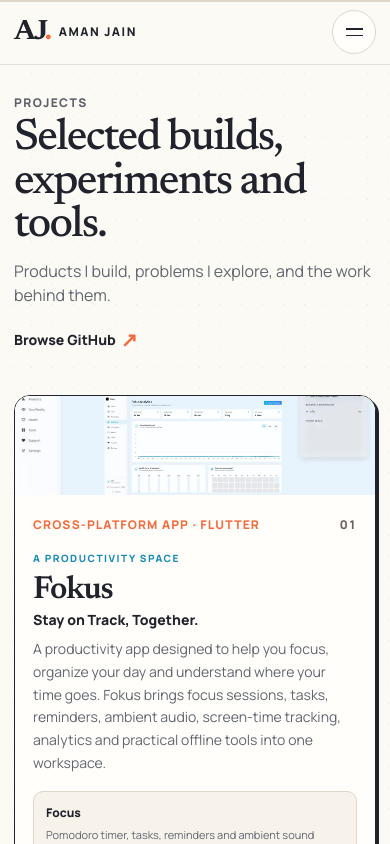
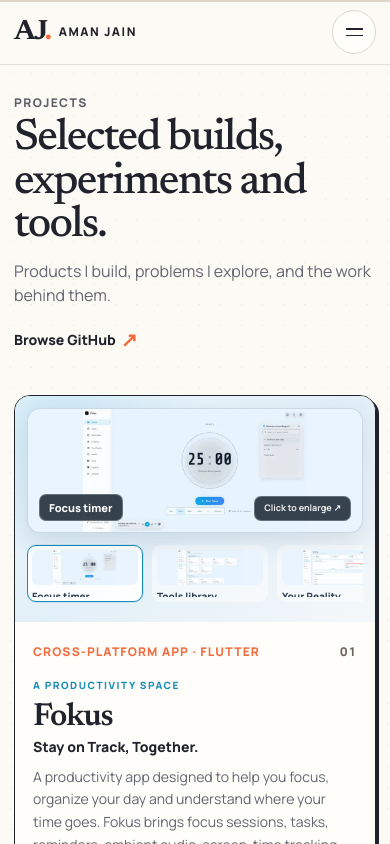
Before and after one commit to aman482006-beep/MY-WEBSITE, a Next.js app: page /projects in a window 390 px wide. Shown: the top 844 px of the page. Built offline with nearby package versions, Linux system fonts and the light colour scheme.

Commit message:
Style Fokus gallery carousel and image viewer

```diff
--- a/src/app/globals.css
+++ b/src/app/globals.css
@@ -1250,7 +1250,7 @@ a[href]:active, button:active { opacity: .82; }
 }
 
 
-/* Fokus project: use the real app screens, not the previous CSS-only placeholder. */
+/* Fokus project gallery: one featured screen, a horizontal thumbnail rail, and an accessible image viewer. */
 .aj-project-card-fokus {
   grid-column: 1 / -1;
   display: grid;
@@ -1258,10 +1258,11 @@ a[href]:active, button:active { opacity: .82; }
   align-items: stretch;
 }
 .aj-fokus-gallery {
-  display: grid;
-  grid-template-columns: repeat(2, minmax(0, 1fr));
-  align-content: center;
-  gap: 12px;
+  display: flex;
+  flex-direction: column;
+  justify-content: center;
+  gap: 13px;
+  min-width: 0;
   min-height: 100%;
   padding: clamp(14px, 2vw, 24px);
   border-bottom: 0;
@@ -1269,38 +1270,160 @@ a[href]:active, button:active { opacity: .82; }
     radial-gradient(circle at 12% 10%, rgba(119, 196, 232, .24), transparent 38%),
     linear-gradient(145deg, #EDF7FC 0%, #E3EFF8 52%, #F4F8FA 100%);
 }
-.aj-fokus-shot {
+.aj-fokus-featured-shot {
   position: relative;
   display: block;
-  min-width: 0;
+  width: 100%;
+  max-height: 350px;
+  aspect-ratio: 16 / 9;
+  padding: 0;
   overflow: hidden;
-  aspect-ratio: 16 / 9;
-  border: 1px solid rgba(42, 67, 87, .12);
-  border-radius: 11px;
+  border: 1px solid rgba(42, 67, 87, .16);
+  border-radius: 13px;
   background: #EAF4FF;
-  box-shadow: 0 5px 16px rgba(37, 65, 88, .10);
-  text-decoration: none;
+  box-shadow: 0 8px 23px rgba(37, 65, 88, .12);
+  cursor: zoom-in;
+  text-align: left;
 }
 .aj-fokus-shot-image { position: absolute; inset: 0; }
 .aj-fokus-shot-image img {
-  object-fit: cover;
+  object-fit: contain;
   transition: transform 260ms ease;
 }
-.aj-fokus-shot:hover .aj-fokus-shot-image img { transform: scale(1.025); }
-.aj-fokus-shot > span {
+.aj-fokus-featured-shot:hover .aj-fokus-shot-image img { transform: scale(1.015); }
+.aj-fokus-shot-label,
+.aj-fokus-zoom-hint {
   position: absolute;
-  left: 9px;
-  bottom: 9px;
-  padding: 5px 8px;
-  border: 1px solid rgba(255,255,255,.26);
+  z-index: 1;
+  bottom: 11px;
+  padding: 6px 9px;
+  border: 1px solid rgba(255,255,255,.25);
   border-radius: 7px;
   color: #fff;
-  background: rgba(20, 31, 45, .82);
-  font-size: 10px;
+  background: rgba(20, 31, 45, .84);
+  font-size: 11px;
   font-weight: 800;
-  letter-spacing: .035em;
   line-height: 1.2;
   pointer-events: none;
+}
+.aj-fokus-shot-label { left: 11px; }
+.aj-fokus-zoom-hint { right: 11px; color: rgba(255,255,255,.92); font-size: 10px; font-weight: 650; }
+.aj-fokus-thumbnails {
+  display: flex;
+  gap: 9px;
+  min-width: 0;
+  padding: 2px 2px 8px;
+  overflow-x: auto;
+  overflow-y: hidden;
+  scroll-snap-type: x mandatory;
+  scrollbar-width: thin;
+  scrollbar-color: rgba(57, 91, 118, .35) transparent;
+}
+.aj-fokus-thumbnail {
+  display: flex;
+  flex: 0 0 132px;
+  flex-direction: column;
+  gap: 5px;
+  min-width: 0;
+  padding: 4px;
+  border: 1px solid transparent;
+  border-radius: 9px;
+  background: rgba(255,255,255,.48);
+  cursor: pointer;
+  scroll-snap-align: start;
+  text-align: left;
+  transition: border-color 180ms ease, background 180ms ease, transform 180ms ease;
+}
+.aj-fokus-thumbnail:hover { border-color: rgba(22, 140, 184, .45); transform: translateY(-1px); }
+.aj-fokus-thumbnail[aria-pressed="true"] {
+  border-color: #168CB8;
+  background: rgba(255,255,255,.88);
+  box-shadow: 0 0 0 1px rgba(22, 140, 184, .12);
+}
+.aj-fokus-thumbnail-image {
+  position: relative;
+  display: block;
+  width: 100%;
+  aspect-ratio: 16 / 9;
+  overflow: hidden;
+  border-radius: 6px;
+  background: #EAF4FF;
+}
+.aj-fokus-thumbnail-image img { object-fit: contain; }
+.aj-fokus-thumbnail-label {
+  display: block;
+  overflow: hidden;
+  color: #334155;
+  font-size: 10px;
+  font-weight: 750;
+  line-height: 1.25;
+  text-overflow: ellipsis;
+  white-space: nowrap;
+}
+.aj-fokus-lightbox {
+  position: fixed;
+  z-index: 10000;
+  inset: 0;
+  display: grid;
+  place-items: center;
+  padding: 24px;
+  background: rgba(12, 20, 31, .78);
+  backdrop-filter: blur(7px);
+}
+.aj-fokus-lightbox-dialog {
+  position: relative;
+  display: flex;
+  flex-direction: column;
+  width: min(1120px, 94vw);
+  height: min(780px, 88vh);
+  min-height: 260px;
+  padding: 46px 20px 14px;
+  overflow: hidden;
+  border: 1px solid rgba(255,255,255,.22);
+  border-radius: 16px;
+  background: #F4F8FB;
+  box-shadow: 0 24px 90px rgba(0,0,0,.32);
+}
+.aj-fokus-lightbox-image {
+  position: relative;
+  flex: 1;
+  min-height: 0;
+  width: 100%;
+  overflow: hidden;
+  border-radius: 8px;
+  background: #EAF4FF;
+}
+.aj-fokus-lightbox-image img { object-fit: contain; }
+.aj-fokus-lightbox-close,
+.aj-fokus-lightbox-nav {
+  position: absolute;
+  z-index: 2;
+  display: grid;
+  place-items: center;
+  width: 38px;
+  height: 38px;
+  padding: 0;
+  border: 1px solid rgba(34, 48, 62, .16);
+  border-radius: 50%;
+  color: #172536;
+  background: rgba(255,255,255,.94);
+  cursor: pointer;
+  box-shadow: 0 3px 12px rgba(18, 35, 50, .12);
+}
+.aj-fokus-lightbox-close { top: 10px; right: 12px; font-size: 26px; line-height: 1; }
+.aj-fokus-lightbox-nav { top: 50%; font-size: 30px; line-height: 1; transform: translateY(-50%); }
+.aj-fokus-lightbox-prev { left: 9px; }
+.aj-fokus-lightbox-next { right: 9px; }
+.aj-fokus-lightbox-close:hover,
+.aj-fokus-lightbox-nav:hover { color: #087FAE; border-color: rgba(22, 140, 184, .55); }
+.aj-fokus-lightbox-caption {
+  display: flex;
+  justify-content: space-between;
+  gap: 12px;
+  padding: 12px 2px 0;
+  color: #263647;
+  font-size: 12px;
+  font-weight: 750;
 }
 .aj-project-card-fokus .aj-project-card-content { padding: clamp(22px, 3vw, 38px); }
 .aj-fokus-kicker {
@@ -1332,22 +1455,24 @@ a[href]:active, button:active { opacity: .82; }
 .aj-fokus-capabilities span { color: var(--aj-muted); font-size: 11px; line-height: 1.5; }
 @media (max-width: 900px) {
   .aj-project-card-fokus { grid-template-columns: minmax(0, 1fr); }
-  .aj-fokus-gallery { grid-template-columns: repeat(2, minmax(0, 1fr)); }
+  .aj-fokus-gallery { min-height: 0; }
+  .aj-fokus-featured-shot { max-height: 390px; }
 }
 @media (max-width: 700px) {
   .aj-project-card-fokus { grid-column: auto; }
-  .aj-fokus-gallery { gap: 9px; padding: 11px; }
+  .aj-fokus-gallery { gap: 10px; padding: 12px; }
+  .aj-fokus-featured-shot { max-height: 280px; }
+  .aj-fokus-thumbnail { flex-basis: 116px; }
   .aj-project-card-fokus .aj-project-card-content { padding: 22px 18px; }
   .aj-fokus-capabilities { grid-template-columns: minmax(0, 1fr); }
-  .aj-fokus-shot > span { left: 6px; bottom: 6px; padding: 4px 6px; font-size: 9px; }
+  .aj-fokus-lightbox { padding: 10px; }
+  .aj-fokus-lightbox-dialog { width: 100%; height: min(82vh, 680px); padding: 44px 10px 12px; }
+  .aj-fokus-lightbox-nav { width: 32px; height: 32px; }
+  .aj-fokus-lightbox-prev { left: 5px; }
+  .aj-fokus-lightbox-next { right: 5px; }
+  .aj-fokus-zoom-hint { font-size: 9px; }
 }
 @media (prefers-reduced-motion: reduce) {
-  .aj-fokus-shot-image img { transition: none; }
+  .aj-fokus-shot-image img,
+  .aj-fokus-thumbnail { transition: none; }
 }
-
-
-/* Let the two-row Fokus gallery size to its screenshots instead of inheriting the old mockup height. */
-.aj-project-card-fokus .aj-fokus-gallery {
-  height: auto;
-  min-height: 0;
-}
```
